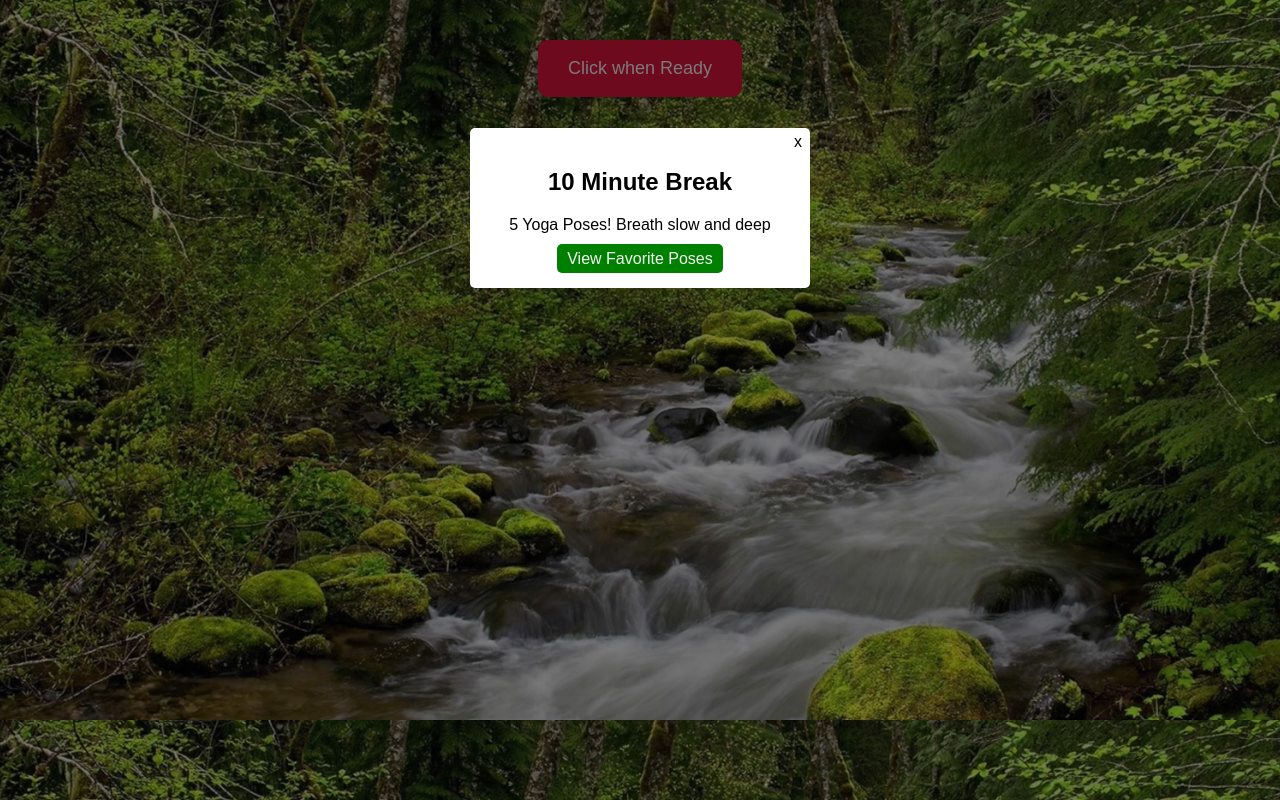
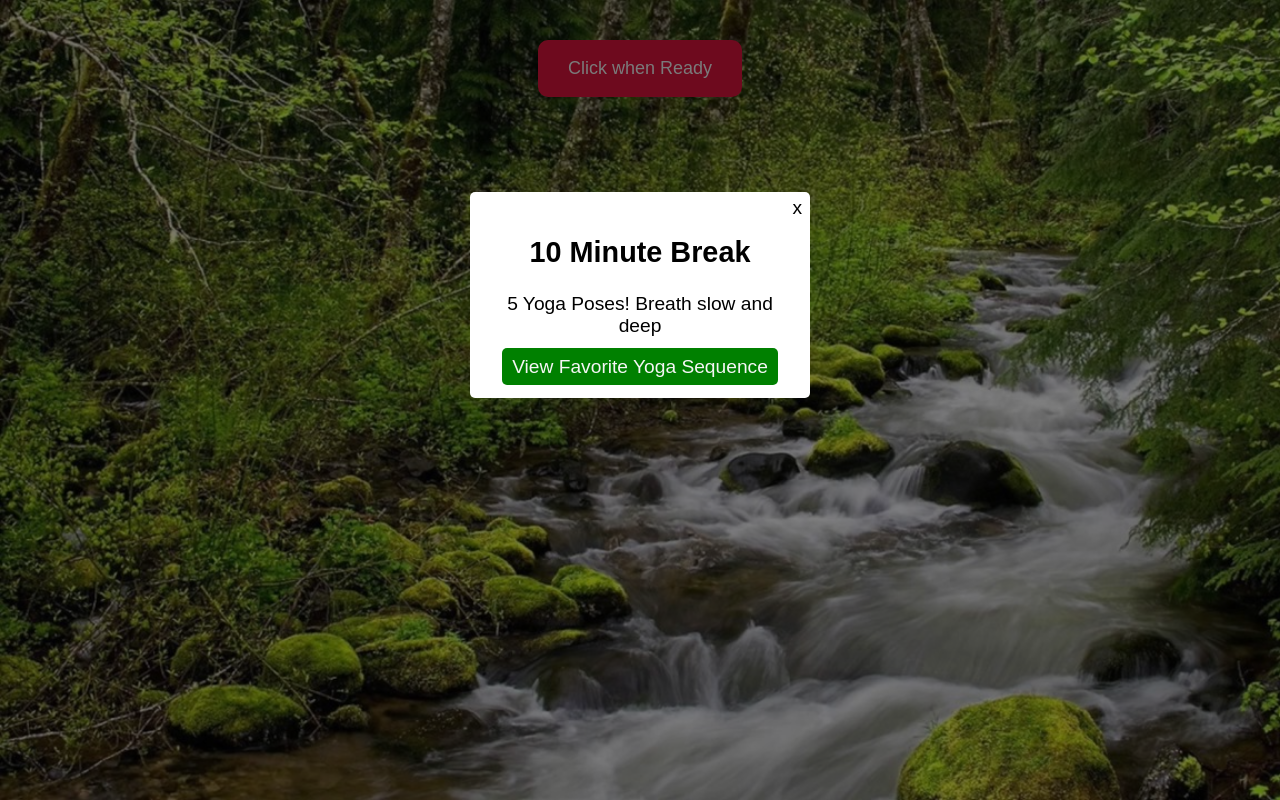
Before and after one commit to Power186/popUp, a browser extension: page index.html in a window 1280 px wide. Both pictures are taken after a click on the button "Click when Ready". Drawn offline with Linux system fonts and the light colour scheme.

Commit message:
debugged

```diff
--- /dev/null
+++ b/background.js
@@ -0,0 +1,3 @@
+chrome.browserAction.onClicked.addListener(function() {
+  chrome.tabs.create({ url: "chrome://newtab" });
+});
--- a/index.html
+++ b/index.html
@@ -7,6 +7,7 @@
     <title>Javascript Pop Up</title>
     <link rel="stylesheet" href="style.css" />
     <script src="script.js" defer></script>
+    <script src="background.js" defer></script>
   </head>
   <body>
     <button>Click when Ready</button>
@@ -17,7 +18,10 @@
         <div class="popup-content">
           <h2>10 Minute Break</h2>
           <p>5 Yoga Poses! Breath slow and deep</p>
-          <a href="#">View Favorite Poses</a>
+          <a
+            href="https://www.mindbodygreen.com/articles/a-yoga-sequence-for-hormone-balance"
+            >View Favorite Yoga Sequence</a
+          >
         </div>
       </div>
     </div>
--- a/style.css
+++ b/style.css
@@ -1,5 +1,8 @@
-body {
+html {
   background-image: url(./images/creek.jpg);
+  background-size: cover;
+  height: 100%;
+  overflow: hidden;
 }
 
 button {
@@ -11,6 +14,7 @@ button {
   padding: 18px 30px;
   border-radius: 10px;
   font-size: large;
+  cursor: pointer;
 }
 
 .popup-wrapper {
@@ -21,6 +25,7 @@ button {
   width: 100%;
   height: 100%;
   display: none;
+  font-size: larger;
 }
 
 .popup {
@@ -28,7 +33,7 @@ button {
   text-align: center;
   width: 100%;
   max-width: 300px;
-  margin: 10% auto;
+  margin: 15% auto;
   padding: 20px;
   background: white;
   position: relative;
@@ -39,7 +44,7 @@ button {
   background: green;
   color: whitesmoke;
   text-decoration: none;
-  padding: 6px 10px;
+  padding: 8px 10px;
   border-radius: 5px;
 }
 
```
Also changed, not shown: manifest.json (added).
